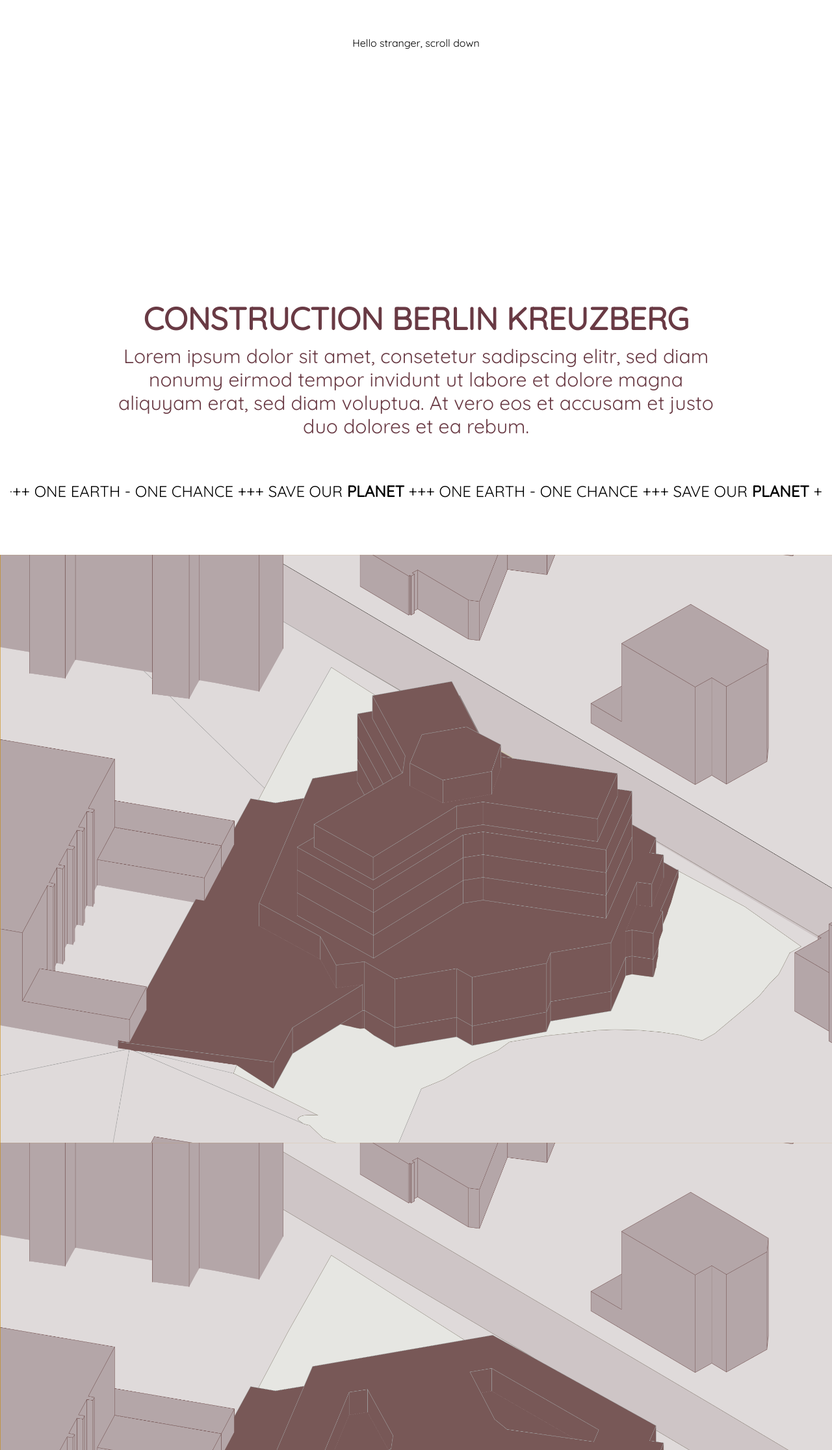
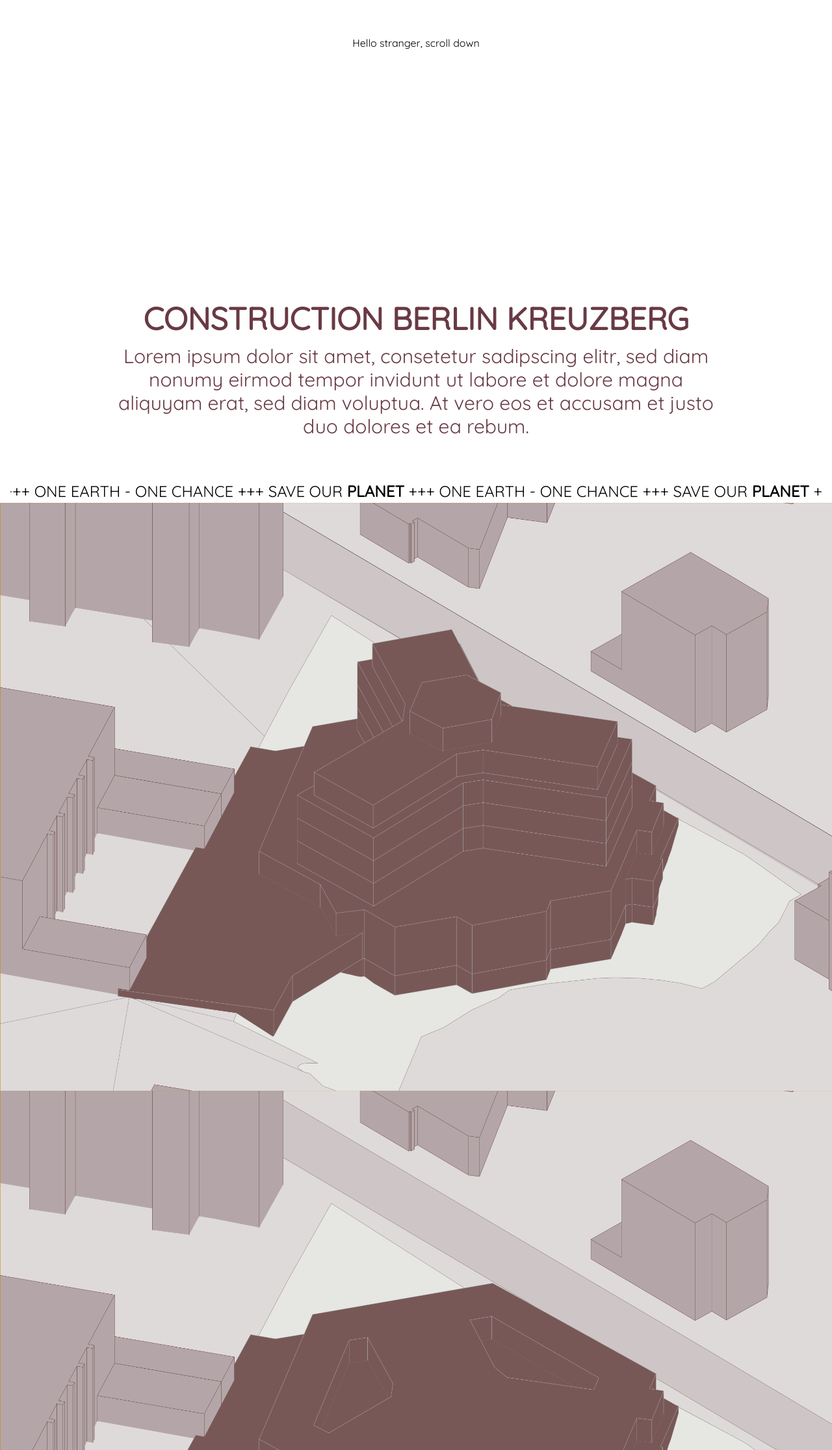
Before and after one commit to pweimann/new-construction-project, a Nuxt app: page / in a window 1280 px wide. Shown: the part 334-2566 px from the top of the page at 65% size. Built offline with nearby package versions, Linux system fonts and the light colour scheme; what tw-elements would draw is missing.

Commit message:
remove white space around image carousel

```diff
--- a/components/ImageCarousel.vue
+++ b/components/ImageCarousel.vue
@@ -1,5 +1,5 @@
 <template>
-  <section class='py-20 container mx-auto'>
+  <section class='container mx-auto'>
     <div id='carouselExampleIndicators' class='carousel slide relative' data-bs-ride='carousel'>
       <div class='carousel-indicators absolute right-0 bottom-0 left-0 flex justify-center p-0 mb-4'>
         <button
```
